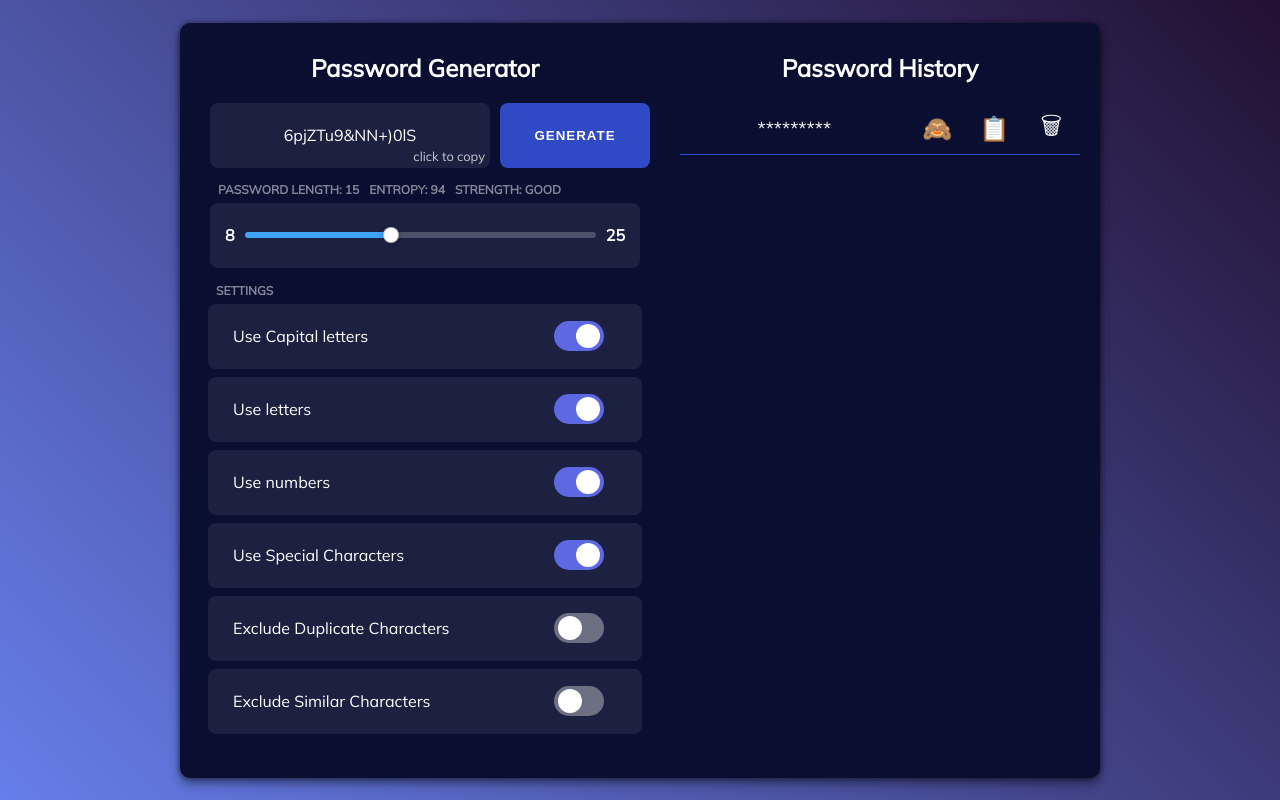
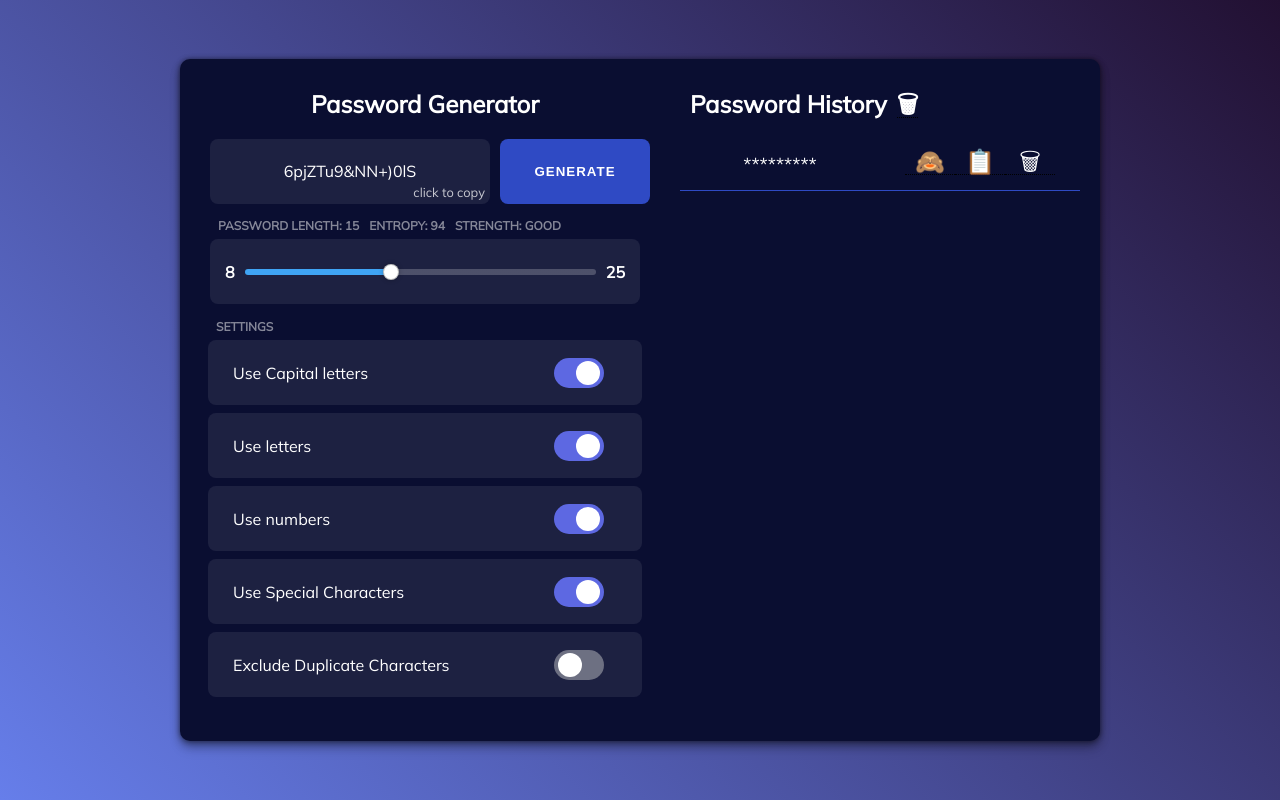
Before and after one commit to prajyotzankar/password-generator-react, a React (Create React App) app: page / in a window 1280 px wide. Both pictures are taken after a click on the button "Generate". Built offline with nearby package versions, Linux system fonts and the light colour scheme.

Commit message:
Regex added & bugs fixed.

```diff
--- a/src/components/PasswordGenerator.js
+++ b/src/components/PasswordGenerator.js
@@ -2,13 +2,13 @@ import React, { useState, useEffect } from "react";
 import "./PasswordGeneratorStyle.css";
 
 const PasswordGenerator = (props) => {
-  console.clear();
+  // console.clear();
   const [includeLetters, setIncludeLetters] = useState(true);
   const [includeNumbers, setIncludeNumbers] = useState(true);
   const [includeSpecialChar, setIncludeSpecialChar] = useState(true);
   const [includeCapitalLetters, setIncludeCapitalLetters] = useState(true);
   const [excludeDuplicateChar, setExcludeDuplicateChar] = useState(false);
-  const [excludeSimilarChar, setExcludeSimilarChar] = useState(false);
+  // const [excludeSimilarChar, setExcludeSimilarChar] = useState(false);
   const [passwordLength, setPasswordLength] = useState(15);
   const [passwordEntropy, setPasswordEntropy] = useState(0);
   const [passwordStrengthLabel, setPasswordStrengthLabel] = useState("weak");
@@ -52,21 +52,28 @@ const PasswordGenerator = (props) => {
     }
 
     let allowedTypesArray = [];
+    let allowedPattern = [];
     typesArr.forEach((type) => {
       allowedTypesArray.push(Object.keys(type)[0]);
+      allowedPattern[Object.keys(type)[0]] = false;
     });
 
+    while (!Object.values(allowedPattern).every(Boolean)) {
       generatedPassword = "";
       while (passwordLength > generatedPassword.length) {
         const funcName =
-        allowedTypesArray[Math.floor(Math.random() * allowedTypesArray.length)];
+          allowedTypesArray[
+            Math.floor(Math.random() * allowedTypesArray.length)
+          ];
         let charToAdd = randomFunc[funcName]();
         if (excludeDuplicateChar) {
           if (generatedPassword.includes(charToAdd)) charToAdd = "";
         }
         generatedPassword += charToAdd;
+        if (charToAdd !== "" && !allowedPattern[funcName])
+          allowedPattern[funcName] = true;
       }
-
+    }
     return generatedPassword.slice(0, passwordLength);
   };
 
@@ -117,16 +124,15 @@ const PasswordGenerator = (props) => {
     setExcludeDuplicateChar(document.getElementById("duplicateChar").checked);
     disableOnlyCheckbox();
   };
-  const onChangeExcludeSimilarChar = (e) => {
-    setExcludeSimilarChar(document.getElementById("similarChar").checked);
-    disableOnlyCheckbox();
-  };
+  // const onChangeExcludeSimilarChar = (e) => {
+  //   setExcludeSimilarChar(document.getElementById("similarChar").checked);
+  //   disableOnlyCheckbox();
+  // };
 
   const onChangePasswordLength = (e) => {
     setPasswordLength(e.target.value);
     document.getElementById("password-length-span").innerHTML =
       "Password Length: " + e.target.value;
-    console.log(document.getElementById("range").value);
 
     //dual tone on sliding bar
     const slider = document.getElementById("range");
@@ -153,11 +159,17 @@ const PasswordGenerator = (props) => {
     const totalChecked = [uppercase, lowercase, number, symbol].filter(
       (el) => el.checked
     );
+
     totalChecked.forEach((el) => {
       if (totalChecked.length === 1) {
+        if (el.id === "numbers" || el.id === "symbols") {
+          setExcludeDuplicateChar(false);
+          document.getElementById("duplicateChar").disabled = true;
+        }
         el.disabled = true;
       } else {
         el.disabled = false;
+        document.getElementById("duplicateChar").disabled = false;
       }
     });
   };
@@ -180,26 +192,23 @@ const PasswordGenerator = (props) => {
 
   const showOrHide = (item) => {
     var passwordHistoryCopy = passwordHistory;
-    passwordHistoryCopy[item] = (passwordHistory[item] === "show") ? "hide" : "show";
-    console.log(passwordHistoryCopy, passwordHistory);
-    setPasswordHistory({...passwordHistoryCopy});
+    passwordHistoryCopy[item] =
+      passwordHistory[item] === "show" ? "hide" : "show";
+    setPasswordHistory({ ...passwordHistoryCopy });
   };
 
   const deleteItem = (item) => {
     var passwordHistoryCopy = passwordHistory;
     delete passwordHistoryCopy[item];
     setPasswordHistory({ ...passwordHistoryCopy });
-  }
+  };
 
   const generatePassword = async (e) => {
     const generatedPassword = RandomPasswordGenerator();
-    console.log(generatedPassword);
+    // console.log(generatedPassword);
     setPassword(generatedPassword);
     document.getElementById("result").innerText = generatedPassword;
 
-    //Update Password history
-    // const list = passwordHistory.passwordList.push(generatePassword);
-    // console.log(list);
     setPasswordHistory({
       ...passwordHistory,
       [generatedPassword]: "hide",
@@ -318,7 +327,7 @@ const PasswordGenerator = (props) => {
               checked={excludeDuplicateChar}
             />
           </div>
-          <div className="setting">
+          {/* <div className="setting">
             <label>Exclude Similar Characters</label>
             <input
               type="checkbox"
@@ -327,35 +336,43 @@ const PasswordGenerator = (props) => {
               value={excludeSimilarChar}
               checked={excludeSimilarChar}
             />
-          </div>
+          </div> */}
         </div>
       </div>
       <div className="password-history">
         <h2 className="title">Password History</h2>
-        {/* {console.log(passwordHistory)}
-        {Object.entries(passwordHistory).map(
-          ([key, value]) => `${key} ${value} `
-        )} */}
+        {Object.keys(passwordHistory).length !== 0 && (
+          <span className="tooltip" data-tooltip="Delete All History">
+            <b
+              className="emoji-dustbin"
+              onClick={() => {
+                setPasswordHistory({});
+              }}
+            ></b>
+          </span>
+        )}
         <table>
           <tbody>
             {Object.entries(passwordHistory).map(([key, value]) => (
               <tr key={key}>
-                <td className="td-password">{value === "show" ? key : "*********"}</td>
-                <td
-                  className={value}
-                  onClick={() => showOrHide(key)}>
-
+                <td className="td-password">
+                  {value === "show" ? key : "*********"}
                 </td>
+                <span className="tooltip" data-tooltip="Show/Hide">
+                  <td className={value} onClick={() => showOrHide(key)}></td>
+                </span>
+                <span className="tooltip" data-tooltip="Click to Copy">
                   <td
                     className="emoji-clipboard"
                     onClick={() => copyToClipboard(key)}
-                >
-                </td>
+                  ></td>
+                </span>
+                <span className="tooltip" data-tooltip="Delete">
                   <td
                     className="emoji-dustbin"
                     onClick={() => deleteItem(key)}
-                >
-                </td>
+                  ></td>
+                </span>
               </tr>
             ))}
           </tbody>
--- a/src/components/PasswordGeneratorStyle.css
+++ b/src/components/PasswordGeneratorStyle.css
@@ -35,6 +35,11 @@ body {
 h2 {
   margin: 10px 0 20px;
   text-align: center;
+}
+.password-history > h2 {
+  margin: 10px 10px 20px;
+  text-align: center;
+  display:inline-block;
 }
 
 .container {
@@ -310,3 +315,50 @@ table td{
 .emoji-dustbin:active{
   transform: scale(1.3);
 }
+
+
+.tooltip {
+  position: relative;
+  border-bottom: 1px dotted black;
+}
+
+/* Tooltip box */
+.tooltip:before {
+  content: attr(data-tooltip);
+  position: absolute;
+  width: 100px;
+  background-color: #062B45;
+  color: #fff;
+  text-align: center;
+  padding: 10px;
+  line-height: 1.2;
+  border-radius: 6px;
+  z-index: 1;
+  opacity: 0;
+  transition: opacity .6s;
+  bottom: 125%;
+  left: 50%;
+  margin-left: -60px;
+  font-size: 1em;
+  visibility: hidden;
+}
+
+/* Tooltip arrow */
+.tooltip:after {
+  content: "";
+  position: absolute;
+  bottom: 75%;
+  left: 50%;
+  margin-left: -5px;
+  border-width: 5px;
+  border-style: solid;
+  opacity: 0;
+  transition: opacity .6s;
+  border-color: #062B45 transparent transparent transparent;
+  visibility: hidden;
+}
+
+.tooltip:hover:before, .tooltip:hover:after {
+  opacity: 1;
+  visibility: visible;
+}
```
Lines whose indentation alone changed are shown as unchanged.
